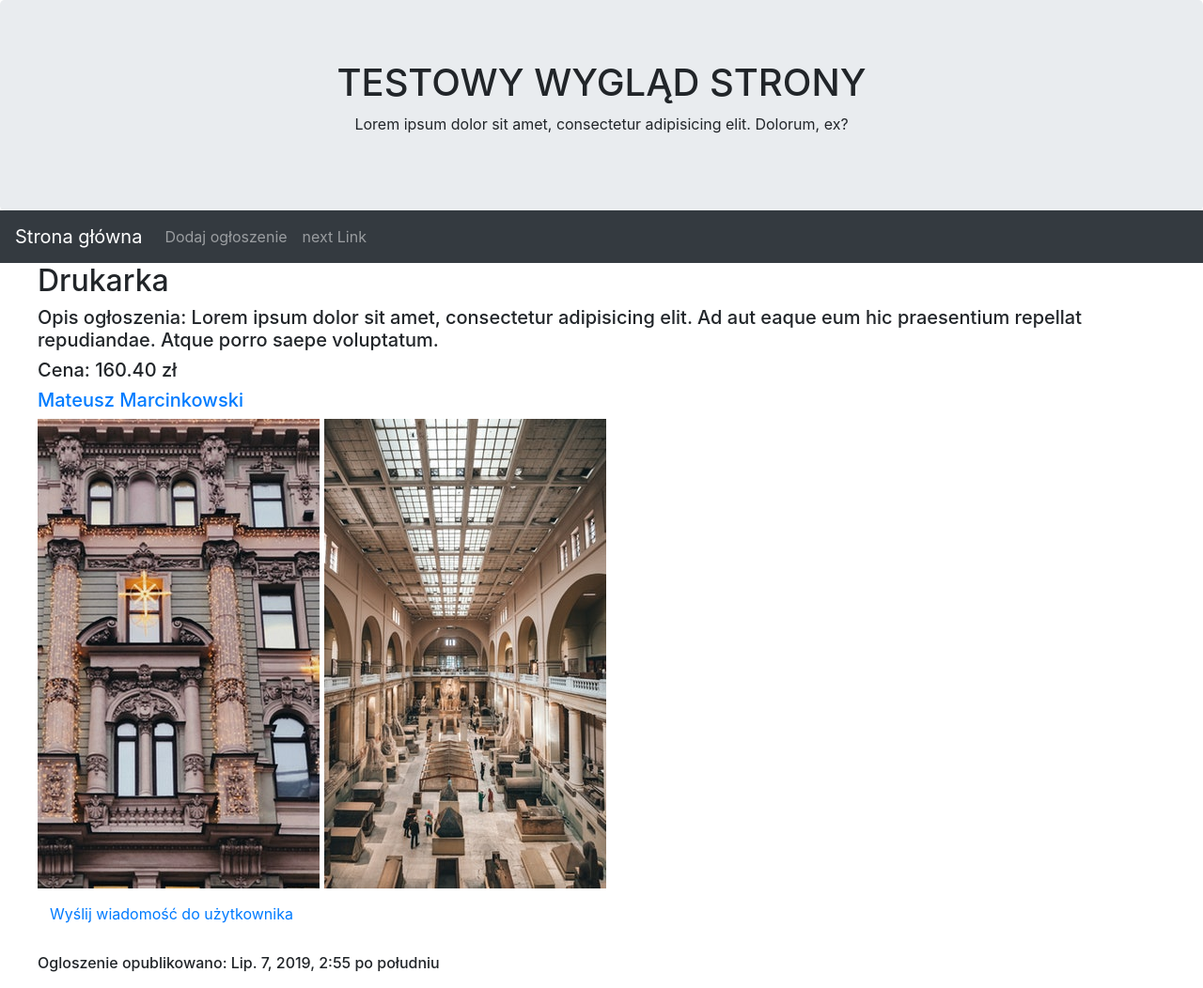
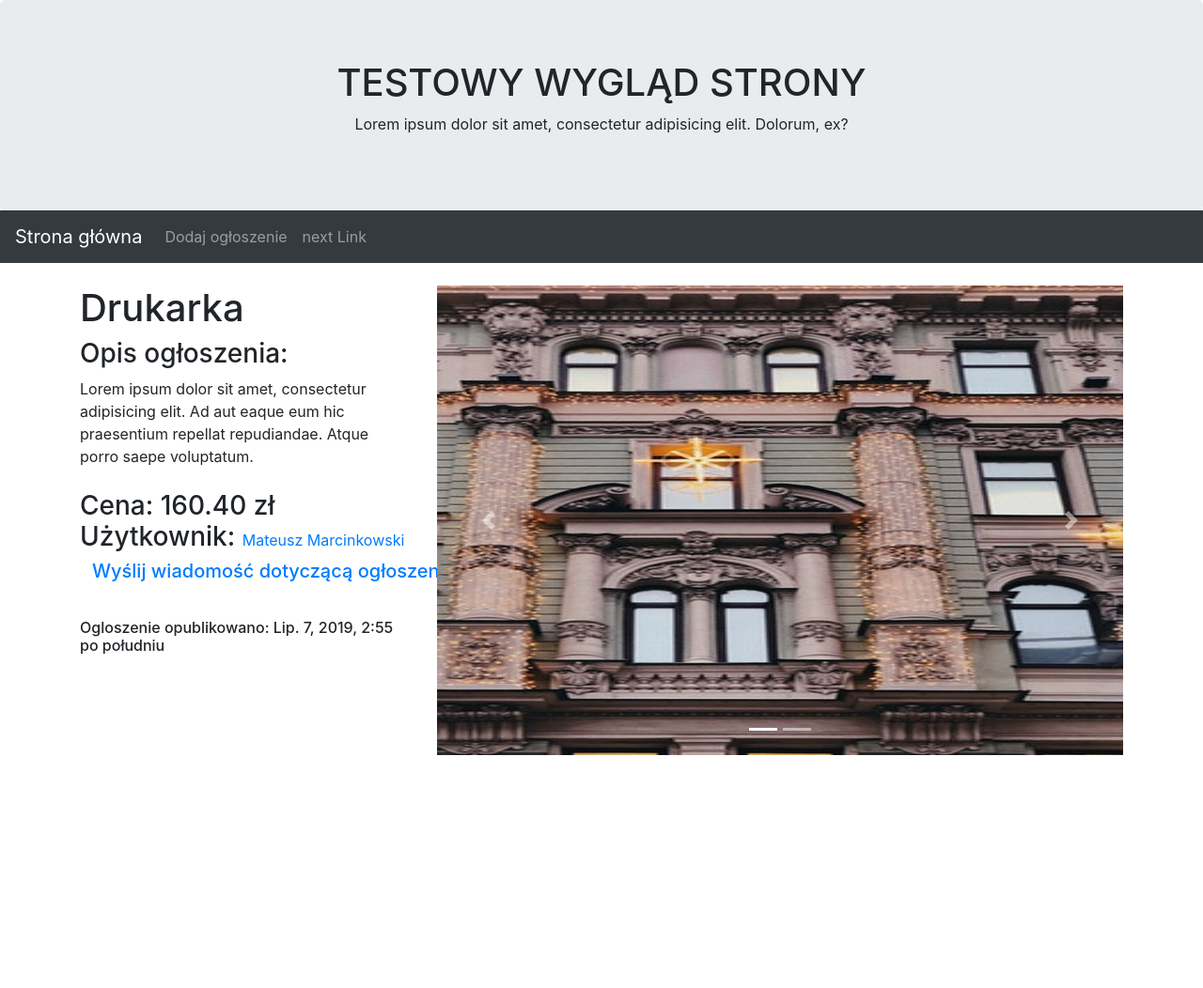
Before and after one commit to kokosowygosc/Bazar, a Django app: page /item/113 in a window 1280 px wide. Shown: the whole page at 94% size. After the commit the page ends 804 px from the top, so only its background shows below. Run offline with Django 3.2, Linux system fonts and the light colour scheme; data comes from the database, SQL or seed files in the repository; some libraries are stand-ins or nearby versions.

Commit message:
Bootstrap for item template added.

```diff
--- a/catalog/templates/catalog/item.html
+++ b/catalog/templates/catalog/item.html
@@ -1,34 +1,64 @@
 {% extends 'catalog/base.html' %}
 {% block content %}
+    {% if item_details %}
+        <div class="container"><br>
+                    <div class="row">
+                        <div class="col-sm-4">
+                            <h1>{{ item_details.item_name }}</h1>
+                            <h3>Opis ogłoszenia:</h3> {{ item_details.item_description }}<br><br>
+                            <h3 style="display: inline">Cena: {{ item_details.item_price }} zł </h3><br>
 
-    {% if item_details %}
-        <ul>
-            <h2>{{ item_details.item_name }}</h2>
-            <h5> Opis ogłoszenia: {{ item_details.item_description }}</h5>
-            <h5> Cena: {{ item_details.item_price }} zł</h5>
-            <h5>
-                <a href="/user/{{ item_details.item_id_id }}">
+                            <h3 style="display: inline"> Użytkownik: </h3><a href="/user/{{ item_details.item_id_id }}">
                                 {% if user_details.first_name and user_details.last_name %}
                                     {{ user_details.first_name }} {{ user_details.last_name }}
                                 {% else %}
                                     {{ user_details.username }}
                                 {% endif %}
                             </a>
+                            <a href="{% url 'pinax_messages:message_user_create' user_id=user_id %}" class="btn btn-default">
+                                <h5 style="align-content: center">
+                                    Wyślij wiadomość dotyczącą ogłoszenia
+                                    <span class="glyphicon glyphicon-envelope"></span>
                                 </h5>
-            <h5>{% for image in item_images %}
+                            </a>
+                            <br><br><h6> Ogloszenie opublikowano: {{ item_details.pub_date }}</h6>
+                        </div>
+                        <div class="col-sm-8">
+                            <div id="carouselExampleIndicators" class="carousel slide" data-ride="carousel">
+                                <ol class="carousel-indicators">
+                                    {% for i in item_count %}
+                                        <li data-target="#carouselExampleIndicators" data-slide-to="{{ i }}" {% if forloop.first %} class="active" {% endif %}></li>
+                                    {% endfor %}
+                                </ol>
+                                <div class="carousel-inner">
+                                    {% for image in item_images %}
                                             {% load thumbnail %}
-                    {% thumbnail image.image "500x500" crop="center" as im %}
-                        <img src="{{ im.url }}" width="{{ im.width }}" height="{{ im.height }}"/>
+                                            <div class="carousel-item {% if forloop.first %} active {% endif %}">
+                                                {% thumbnail image.image "600x600" crop="center" as im %}
+                                                    <img class="d-block w-100" src="{{ im.url }}" width="{{ im.width }}" height="{{ im.height }}"/>
                                                 {% endthumbnail %}
+                                            </div>
                                     {% endfor %}
-            </h5>
-
-            <a href="{% url 'pinax_messages:message_user_create' user_id=user_id %}" class="btn btn-default">Wyślij wiadomość do użytkownika</a>
-
-            <br><br><h6> Ogloszenie opublikowano: {{ item_details.pub_date }}</h6>
-        </ul>
+                                </div>
+                                <a class="carousel-control-prev" href="#carouselExampleIndicators" role="button" data-slide="prev">
+                                    <span class="carousel-control-prev-icon" aria-hidden="true"></span>
+                                    <span class="sr-only">Previous</span>
+                                </a>
+                                <a class="carousel-control-next" href="#carouselExampleIndicators" role="button" data-slide="next">
+                                    <span class="carousel-control-next-icon" aria-hidden="true"></span>
+                                    <span class="sr-only">Next</span>
+                                </a>
+                            </div>
+                        </div>
+                    </div>
+        </div>
     {% else %}
-        <p>No items are available.</p>
+        <div class="container"><br>
+            <div class="row">
+                <div class="col-sm-12">
+                    <h3>No items are available.</h3>
+                </div>
+            </div>
+        </div>
     {% endif %}
-
 {% endblock %}
--- a/catalog/views.py
+++ b/catalog/views.py
@@ -68,6 +68,7 @@ def login_page(request):
 def item_detail(request, item_id):
     item_details = Item.objects.get(id=item_id)
     item_images = Images.objects.filter(item_id=item_id)
+    item_count = range(len(item_images))
     user_details = User.objects.get(id=item_details.item_id_id)
     user_id = item_details.item_id_id
     template = loader.get_template('catalog/item.html')
@@ -76,6 +77,7 @@ def item_detail(request, item_id):
         'user_details' : user_details,
         'item_images' : item_images,
         'user_id' : user_id,
+        'item_count' : item_count,
     }
     return HttpResponse(template.render(context, request))
 
```
Lines whose indentation alone changed are shown as unchanged.
